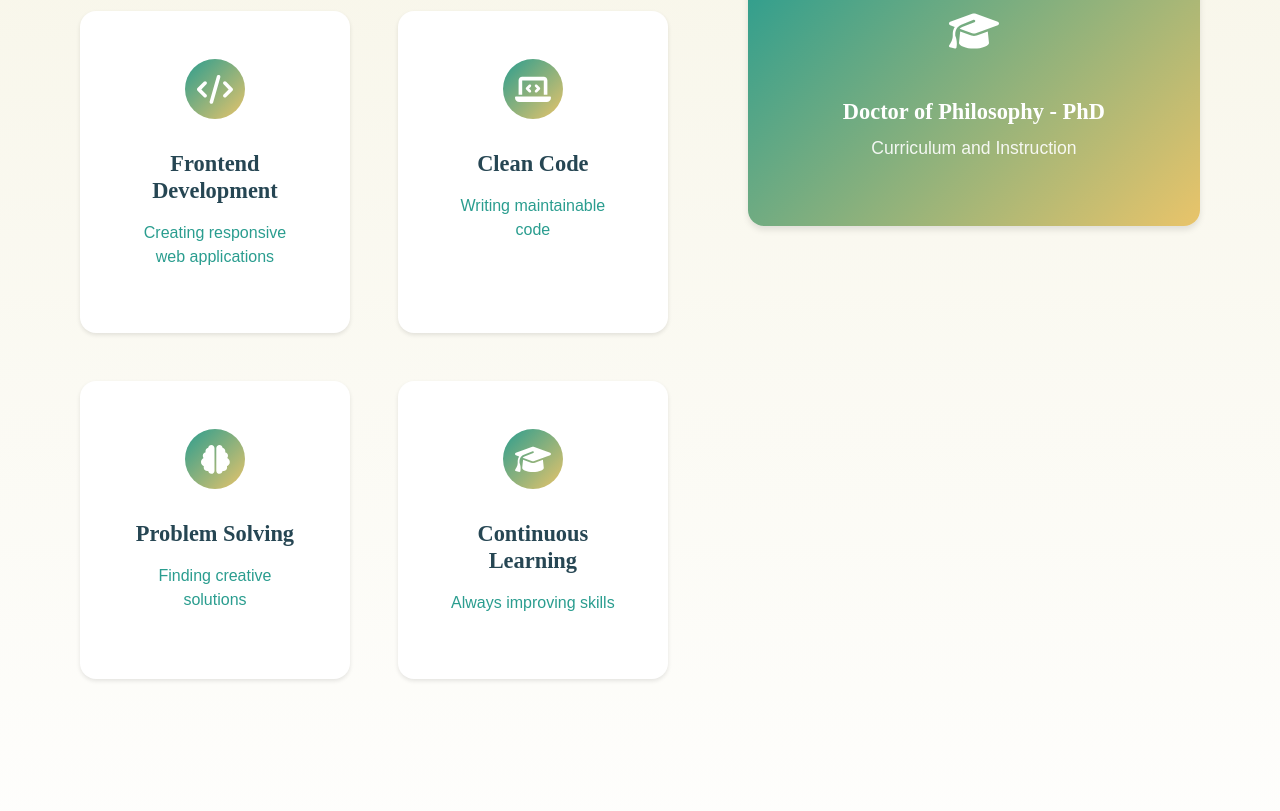
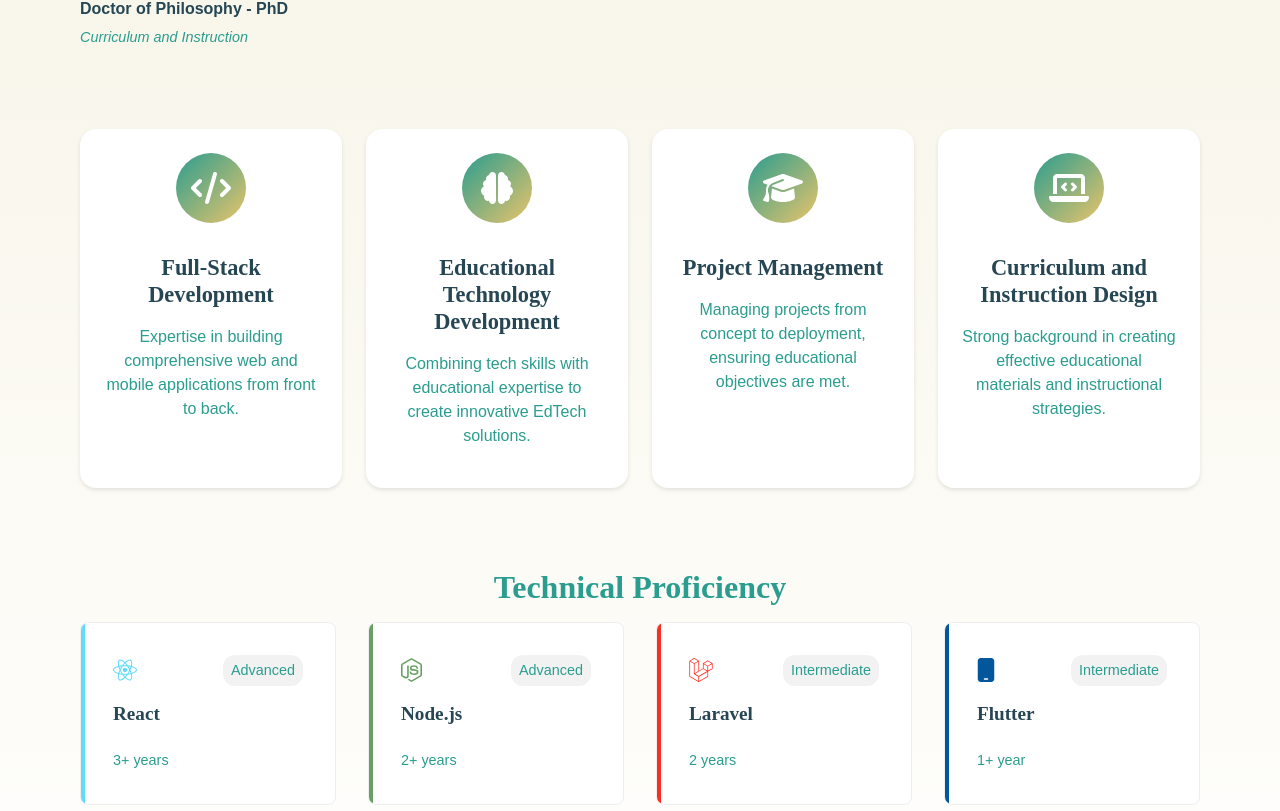
Before and after one commit to 0xOzgur/duygu-personal, a React (Create React App) app: page / in a window 1280 px wide. Shown: the part 729-1540 px from the top of the page. Built offline with nearby package versions, Linux system fonts and the light colour scheme; the HTML template or start-up script is replaced by a standard one; a web font is replaced by a local one.

Commit message:
About Component Done

```diff
--- a/src/components/About/About.js
+++ b/src/components/About/About.js
@@ -10,8 +10,77 @@ import {
   faCode,
   faLaptopCode,
   faGraduationCap,
-  faBrain
+  faBrain,
+  faMobile
 } from '@fortawesome/free-solid-svg-icons';
+import {
+  faReact,
+  faNodeJs,
+  faLaravel
+} from '@fortawesome/free-brands-svg-icons';
+
+
+
+// TechStack component'ini About component'inden önce tanımlayalım
+const TechStack = () => {
+  const technologies = [
+    {
+      name: "React",
+      level: "Advanced",
+      experience: "3+ years",
+      icon: faReact, // Font Awesome'dan React ikonu
+      color: "#61DAFB"
+    },
+    {
+      name: "Node.js",
+      level: "Advanced",
+      experience: "2+ years",
+      icon: faNodeJs, // Font Awesome'dan Node.js ikonu
+      color: "#68A063"
+    },
+    {
+      name: "Laravel",
+      level: "Intermediate",
+      experience: "2 years",
+      icon: faLaravel, // Font Awesome'dan Laravel ikonu
+      color: "#FF2D20"
+    },
+    {
+      name: "Flutter",
+      level: "Intermediate",
+      experience: "1+ year",
+      icon: faMobile, // Font Awesome'dan mobil ikonu
+      color: "#02569B"
+    }
+  ];
+
+  return (
+    <div className="tech-stack">
+      <h3 className="tech-stack-title">Technical Proficiency</h3>
+      <div className="tech-cards">
+        {technologies.map((tech, index) => (
+          <div
+            key={index}
+            className="tech-card"
+            style={{'--card-color': tech.color}}
+          >
+            <div className="tech-card-header">
+              <FontAwesomeIcon
+                icon={tech.icon}
+                className="tech-icon"
+              />
+              <span className="tech-level">{tech.level}</span>
+            </div>
+            <div className="tech-card-body">
+              <h4 className="tech-name">{tech.name}</h4>
+              <span className="tech-experience">{tech.experience}</span>
+            </div>
+          </div>
+        ))}
+      </div>
+    </div>
+  );
+};
 
 const About = () => {
   const [isVisible, setIsVisible] = useState({});
@@ -35,28 +104,31 @@ const About = () => {
     return () => observer.disconnect();
   }, []);
 
+
+
   const skills = [
     {
       icon: faCode,
-      title: "Frontend Development",
-      description: "Creating responsive web applications"
+      title: "Full-Stack Development",
+      description: " Expertise in building comprehensive web and mobile applications from front to back."
+    },
+    {
+      icon: faBrain,
+      title: "Educational Technology Development",
+      description: "Combining tech skills with educational expertise to create innovative EdTech solutions."
+    },
+    {
+      icon: faGraduationCap,
+      title: "Project Management",
+      description: "Managing projects from concept to deployment, ensuring educational objectives are met."
     },
     {
       icon: faLaptopCode,
-      title: "Clean Code",
-      description: "Writing maintainable code"
-    },
-    {
-      icon: faBrain,
-      title: "Problem Solving",
-      description: "Finding creative solutions"
-    },
-    {
-      icon: faGraduationCap,
-      title: "Continuous Learning",
-      description: "Always improving skills"
+      title: "Curriculum and Instruction Design",
+      description: "Strong background in creating effective educational materials and instructional strategies."
     }
   ];
+
 
   return (
 <section className="about-section">
@@ -83,6 +155,23 @@ const About = () => {
     A life long learner and a strong challenger on the earth.
     Let's see what I can offer you with your projects!
   </p>
+  <div className="education-brief">
+    <span className="education-degree">Doctor of Philosophy - PhD</span>
+    <span className="education-field">Curriculum and Instruction</span>
+  </div>
+</div>
+      </div>
+
+      <div className="avatar-container animate-on-scroll" id="avatar">
+        <div className="avatar-wrapper">
+          <img
+            src={avatar}
+            alt="Duygu Çavuşoğlu"
+            className="avatar-image"
+          />
+          <div className="avatar-backdrop"></div>
+        </div>
+      </div>
     </div>
 
     <div className="skills-grid animate-on-scroll" id="skills">
@@ -96,28 +185,9 @@ const About = () => {
         </div>
       ))}
     </div>
-          </div>
 
-          <div className="right-content">
-            <div className="avatar-container animate-on-scroll" id="avatar">
-              <div className="avatar-wrapper">
-                <img
-                  src={avatar}
-                  alt="Duygu Çavuşoğlu"
-                  className="avatar-image"
-                />
-                <div className="avatar-backdrop"></div>
-              </div>
-            </div>
-
-            <div className="education-card animate-on-scroll" id="education">
-              <FontAwesomeIcon icon={faGraduationCap} className="education-icon"/>
-              <div className="education-content">
-                <h3 className="education-title">Doctor of Philosophy - PhD</h3>
-                <p className="education-detail">Curriculum and Instruction</p>
-              </div>
-            </div>
-          </div>
+    <div className="education-and-tech animate-on-scroll" id="education-tech">
+  <TechStack />
 </div>
 
     <div className="cta-container animate-on-scroll" id="cta">
--- a/src/components/About/about.css
+++ b/src/components/About/about.css
@@ -17,13 +17,12 @@
   margin: 0 auto;
   display: flex;
   flex-direction: column;
-  gap: var(--spacing-xl);
   padding: var(--spacing-xl);
 }
 
 .intro-container {
   display: grid;
-  grid-template-columns: 1.3fr 1fr;
+  grid-template-columns: 1fr 1fr;
   gap: var(--spacing-xl);
   align-items: start;
   position: relative;
@@ -58,7 +57,6 @@
 }
 
 .intro-content {
-  margin-bottom: var(--spacing-xl);
 }
 
 .intro-description {
@@ -70,14 +68,15 @@
 
 .skills-grid {
   display: grid;
-  grid-template-columns: repeat(2, 1fr);
-  gap: var(--spacing-lg);
-  margin-top: var(--spacing-xl);
+  grid-template-columns: repeat(4, 1fr);
+  gap: 1.5rem;
+  margin: var(--spacing-xl) 0;
+  width: 100%;
 }
 
 .skill-card {
   background: var(--background-white);
-  padding: var(--spacing-lg);
+  padding: 1.5rem;
   border-radius: var(--border-radius-lg);
   box-shadow: var(--shadow-sm);
   transition: all 0.3s ease;
@@ -87,6 +86,7 @@
   text-align: center;
   position: relative;
   overflow: hidden;
+  height: 100%;
 }
 
 .skill-card::before {
@@ -111,8 +111,8 @@
 }
 
 .skill-icon-wrapper {
-  width: 60px;
-  height: 60px;
+  width: 70px;
+  height: 70px;
   background: var(--gradient-primary);
   border-radius: 50%;
   display: flex;
@@ -123,7 +123,7 @@
 }
 
 .skill-icon {
-  font-size: 1.8rem;
+  font-size: 2rem;
   color: var(--background-white);
 }
 
@@ -145,9 +145,35 @@
 }
 
 .right-content {
+  display: grid;
+  grid-template-columns: 1fr;
+  gap: var(--spacing-xl);
+}
+
+.education-brief {
+  margin-top: var(--spacing-md);
+  padding-top: var(--spacing-md);
+  border-top: 1px solid rgba(0, 0, 0, 0.1);
   display: flex;
   flex-direction: column;
-  gap: var(--spacing-xl);
+  gap: 4px;
+}
+
+.education-degree {
+  font-size: 1rem;
+  font-weight: 600;
+  color: var(--text-primary);
+}
+
+.education-field {
+  font-size: 0.9rem;
+  color: var(--text-secondary);
+  font-style: italic;
+}
+
+.education-and-tech {
+  display: block; /* Grid yapısını kaldırıyoruz */
+
 }
 
 .avatar-container {
@@ -197,14 +223,13 @@
 
 .education-card {
   background: var(--gradient-primary);
-  padding: var(--spacing-lg);
+  padding: 1rem;
   border-radius: var(--border-radius-lg);
   color: var(--background-white);
   display: flex;
   flex-direction: column;
   align-items: center;
   text-align: center;
-  gap: var(--spacing-md);
   transition: all 0.3s ease;
   box-shadow: var(--shadow-md);
 }
@@ -215,18 +240,18 @@
 }
 
 .education-icon {
-  font-size: 2.5rem;
-  margin-bottom: var(--spacing-sm);
+  font-size: 4rem;
+
 }
 
 .education-title {
-  font-size: 1.4rem;
+  font-size: 2rem;
   font-weight: 600;
-  margin-bottom: var(--spacing-xs);
+
 }
 
 .education-detail {
-  font-size: 1.1rem;
+  font-size: 1.8rem;
   opacity: 0.9;
 }
 
@@ -300,3 +325,101 @@
 .cta-button:hover .cta-icon {
   transform: translateX(5px);
 }
+
+.tech-stack {
+
+}
+
+.tech-stack-title {
+  font-size: 2rem;
+  font-weight: 600;
+  color: var(--text-secondary);
+  text-align: center;
+}
+
+.tech-cards {
+  display: grid;
+  grid-template-columns: repeat(auto-fit, minmax(200px, 1fr));
+  gap: var(--spacing-md);
+}
+
+.tech-card {
+  background: var(--background-white);
+  border-radius: var(--border-radius-md);
+  padding: var(--spacing-md);
+  transition: all 0.3s ease;
+  border: 1px solid #eee;
+  position: relative;
+  overflow: hidden;
+}
+
+.tech-card::before {
+  content: '';
+  position: absolute;
+  top: 0;
+  left: 0;
+  width: 4px;
+  height: 100%;
+  background: var(--card-color);
+  transition: all 0.3s ease;
+}
+
+.tech-card:hover {
+  transform: translateY(-5px);
+  box-shadow: var(--shadow-md);
+}
+
+.tech-card:hover::before {
+  width: 100%;
+  opacity: 0.1;
+}
+
+.tech-card-header {
+  display: flex;
+  justify-content: space-between;
+  align-items: center;
+  margin-bottom: var(--spacing-sm);
+}
+
+.tech-icon {
+  font-size: 1.5rem;
+  color: var(--card-color);
+}
+
+.tech-level {
+  font-size: 0.9rem;
+  color: var(--text-secondary);
+  background: rgba(0, 0, 0, 0.05);
+  padding: 4px 8px;
+  border-radius: 12px;
+}
+
+.tech-card-body {
+  display: flex;
+  flex-direction: column;
+  gap: var(--spacing-xs);
+}
+
+.tech-name {
+  font-size: 1.2rem;
+  font-weight: 600;
+  color: var(--text-primary);
+}
+
+.tech-experience {
+  font-size: 0.9rem;
+  color: var(--text-secondary);
+}
+
+/* Responsive Design */
+@media (max-width: 768px) {
+  .tech-cards {
+    grid-template-columns: repeat(2, 1fr);
+  }
+}
+
+@media (max-width: 480px) {
+  .tech-cards {
+    grid-template-columns: 1fr;
+  }
+}
```
Also changed, not shown: src/components/TechStack/TechStack.css (added, +49 -0 lines), src/components/TechStack/TechStack.js (added, +49 -0 lines). Lines whose indentation alone changed are shown as unchanged.
